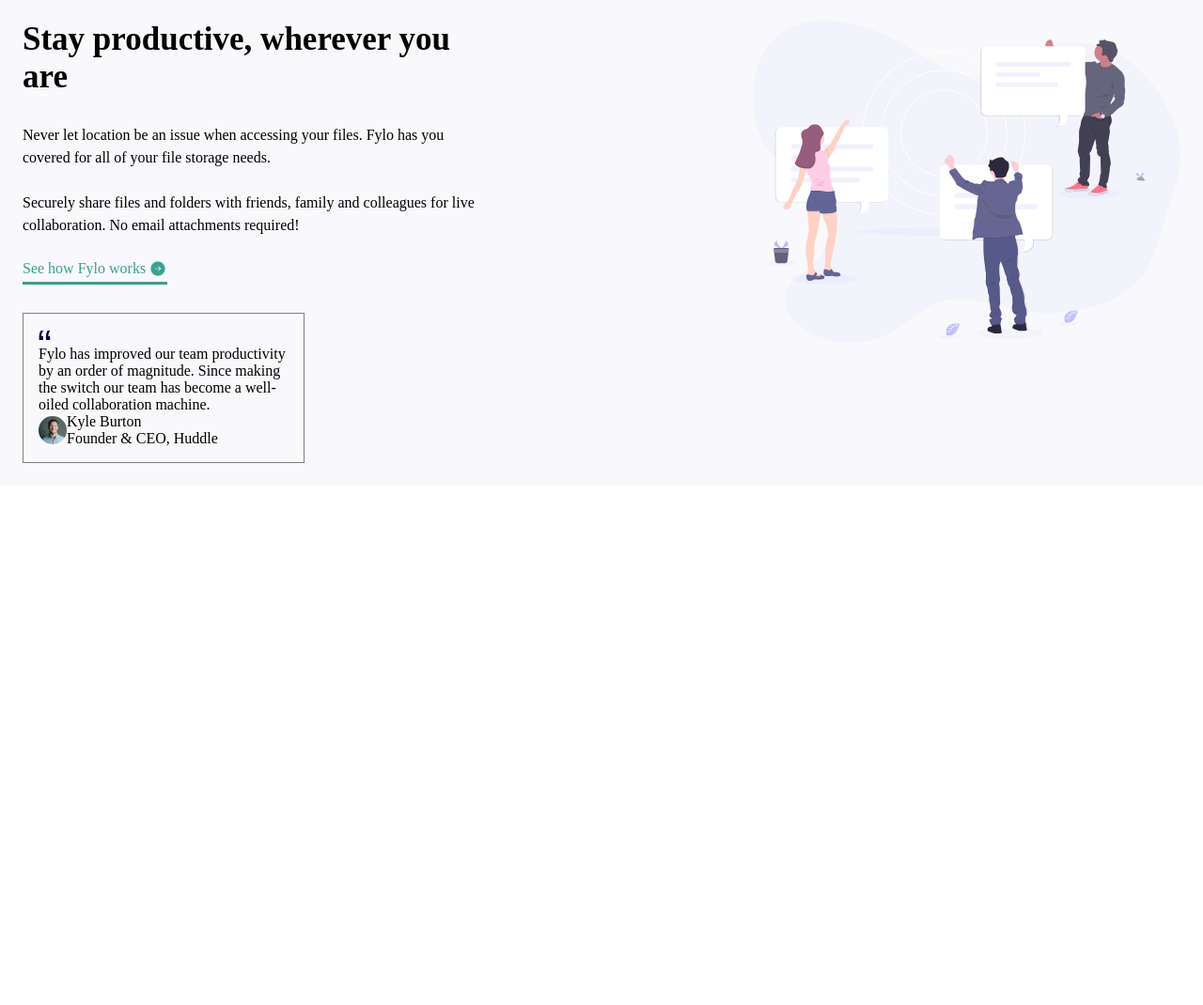
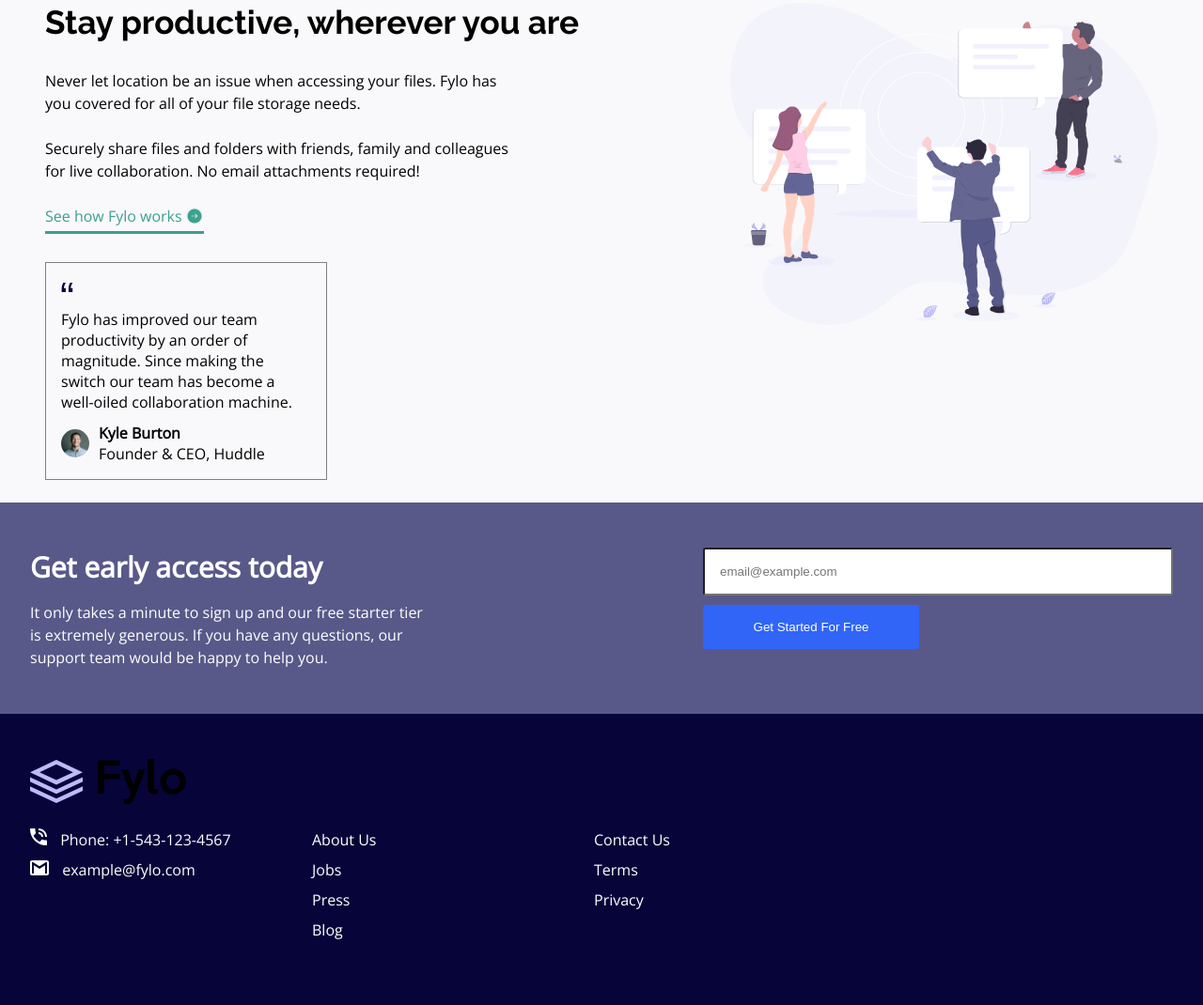
Before and after one commit to cyberdiego33/landing-page-with-two-column, a plain HTML site: page index.html in a window 1280 px wide. Shown: the part 750-1820 px from the top of the page at 94% size. Before the commit the page ends 1267 px from the top, so only its background shows below. Drawn offline with Linux system fonts and the light colour scheme.

Commit message:
updating code

```diff
--- a/index.html
+++ b/index.html
@@ -27,7 +27,7 @@
         </nav>
       </div>
 
-      <div class="first-col">
+      <div class="first-col padding-col">
         <div class="files-img"><img src="images/illustration-1.svg" alt="files illustration-1"></div>
         <div class="all-files">
           <p class="large-txt">All your files in one secure location, accessible anywhere.</p>
@@ -44,7 +44,7 @@
       </div>
 
       <div class="second-col">
-        <div class="second-div">
+        <div class="second-div padding-col">
           <div class="people-img"><img src="images/illustration-2.svg" alt="files illustration-2"></div>
           <div class="stay-productive">
             <p class="large-txt">Stay productive, wherever you are</p>
@@ -60,7 +60,7 @@
 
             <div class="box-comment">
               <img src="images/icon-quotes.svg" alt="icon-quotes svg">
-              <p>
+              <p class="middle-comment">
                 Fylo has improved our team productivity by an order of magnitude. Since
                 making the switch our team has become a well-oiled collaboration machine.
               </p>
@@ -76,74 +76,54 @@
         </div>
       </div>
 
+      <div class="get-access">
+        <div class="get-text">
+          <p class="medium-txt">Get early access today</p>
+          <p class="small-txt">
+            It only takes a minute to sign up and our free starter tier is extremely generous.
+            If you have any questions, our support team would be happy to help you.
+          </p>
+        </div>
+        <div class="get-input">
+          <input type="text" placeholder="email@example.com" class="second-form">
+          <div class="get-button"><button class="second-form">Get Started For Free</button></div>
+
+        </div>
+      </div>
 
     </div>
 
   </main>
 
+  <footer>
 
+    <div class="footer-logo"><img src="images/logo.svg" alt="footer logo"></div>
 
+    <div class="footer-flex">
 
+      <div class="address break-line ">
+        <img src="images/icon-phone.svg" alt="phone svg">
+        Phone: +1-543-123-4567<br>
+        <img src="images/icon-email.svg" alt="email svg">
+        example@fylo.com
+      </div>
 
+      <div class="about-us break-line ">
+          About Us <br>
+          Jobs <br>
+          Press <br>
+          Blog <br>
+      </div>
 
+      <div class="contact-us break-line ">
+        Contact Us <br>
+        Terms <br>
+        Privacy <br>
+      </div>
 
+    </div>
 
-
-
-
-
-
-
-
-
-
-
-
-
-
-
-
-
-
-
-
-
-
-
-
-
-
-
-
-
-
-  <!--
-
-
-
-
-
-
-
-
-  Get early access today
-
-  It only takes a minute to sign up and our free starter tier is extremely generous.
-  If you have any questions, our support team would be happy to help you.
-
-  Get Started For Free
-
-  Phone: +1-543-123-4567
-  example@fylo.com
-
-  About Us
-  Jobs
-  Press
-  Blog
-
-  Contact Us
-  Terms
-  Privacy -->
+  </footer>
 
 
 
--- a/styles.css
+++ b/styles.css
@@ -16,6 +16,45 @@
     --Light-Grayish-Background: hsl(240, 17%, 98%);
 }
 
+
+/* open-sans-regular - latin */
+@font-face {
+    font-display: swap; /* Check https://developer.mozilla.org/en-US/docs/Web/CSS/@font-face/font-display for other options. */
+    font-family: 'Open Sans';
+    font-style: normal;
+    font-weight: 400;
+    src: url('fonts/open-sans-v40-latin-regular.woff2') format('woff2'); /* Chrome 36+, Opera 23+, Firefox 39+, Safari 12+, iOS 10+ */
+  }
+/* raleway-regular - latin */
+@font-face {
+    font-display: swap; /* Check https://developer.mozilla.org/en-US/docs/Web/CSS/@font-face/font-display for other options. */
+    font-family: 'Raleway';
+    font-style: normal;
+    font-weight: 400;
+    src: url('fonts/raleway-v34-latin-regular.woff2') format('woff2'); /* Chrome 36+, Opera 23+, Firefox 39+, Safari 12+, iOS 10+ */
+  }
+
+  /* raleway-700 - latin */
+  @font-face {
+    font-display: swap; /* Check https://developer.mozilla.org/en-US/docs/Web/CSS/@font-face/font-display for other options. */
+    font-family: 'Raleway';
+    font-style: normal;
+    font-weight: 700;
+    src: url('fonts/raleway-v34-latin-700.woff2') format('woff2'); /* Chrome 36+, Opera 23+, Firefox 39+, Safari 12+, iOS 10+ */
+  }
+
+.rail-way-large {
+    font-family: 'Raleway', sans-serif;
+    font-weight: 700;
+}
+.rail-way-regular {
+    font-family: 'Raleway', sans-serif;
+    font-weight: 400;
+}
+.opensans {
+    font-family: 'Open Sans';
+}
+
 * {
     margin: 0;
     padding: 0;
@@ -25,6 +64,7 @@
 html,
 body {
     overflow-x: hidden;
+    font-family: 'Open Sans', sans-serif;
 }
 
 .container {
@@ -60,8 +100,7 @@ nav li {
     margin-bottom: 100px;
 }
 
-.first-col,
-.second-div {
+.padding-col {
     padding: 1.5rem;
 }
 
@@ -82,6 +121,7 @@ nav li {
 }
 
 .large-txt {
+    font-family: 'Raleway';
     font-size: 35px;
     font-weight: 700;
     margin-bottom: 30px;
@@ -121,6 +161,7 @@ nav li {
 .second-div {
     background-color: var(--Light-Grayish-Background);
     padding-top: 50px;
+    padding-bottom: 100px;
 }
 
 .stay-productive {
@@ -160,6 +201,10 @@ nav li {
     margin: 0 auto;
 }
 
+.middle-comment {
+    margin: .7rem 0;
+}
+
 .profile {
     display: flex;
     align-items: center;
@@ -170,12 +215,67 @@ nav li {
     object-position: center;
     object-fit: contain;
     border-radius: 500px;
+    margin-right: 10px;
+}
+.profile-details p {
+    font-weight: 700;
 }
 
+.get-access {
+    text-align: center;
+    background-color: var(--Desaturated-Blue);
+    padding: 3rem 2rem;
+    color: #fff;
+}
+.get-text {
+    margin: 0 auto;
+    margin-bottom: 1rem;
+    max-width: 419px;
+}
+.get-text .medium-txt {
+    font-size: 20px;
+    font-weight: 700;
+    margin-bottom: 1rem;
+}
+
+.second-form {
+    width: 230px;
+    padding: .5rem;
+    margin-bottom: 10px;
+    border-radius: 3px;
+}
+.get-input button {
+    color: #fff;
+    background-color: var(--Bright-Blue);
+    border: none;
+}
+
+
+
+.break-line {
+    line-height: 2rem;
+    margin: 1rem 0;
+    width: 300px;
+}
+
+footer {
+    padding: 3rem 2rem;
+    color: #fff;
+    background-color: var(--Very-Dark-Blue);
+}
+.footer-logo img {
+    fill: #fff;
+}
+.address img {
+    margin-right: 10px;
+}
 
 @media (min-width: 700px) {
     .second-col {
         background: url(images/bg-curve-desktop.svg) no-repeat top/100% 100px;
+    }
+    .footer-flex {
+        display: flex;
     }
 }
 
@@ -194,11 +294,14 @@ nav li {
         text-align: left;
     }
     .files-img,
-    .all-files,
-    .stay-productive,
     .people-img {
         margin: 0;
         width: 46%;
+    }
+    .all-files,
+    .stay-productive {
+        max-width: 50%;
+        margin: 0;
     }
     .all-files .small-txt {
         max-width: 570px;
@@ -215,7 +318,7 @@ nav li {
         width: 250px;
         margin: 0 10px;
     }
-    .large-txt {
+    .all-files .large-txt {
         font-size: 45px;
     }
     .stay-productive .large-txt {
@@ -231,4 +334,27 @@ nav li {
     .box-comment {
         margin: 0;
     }
+    .get-access {
+        display: flex;
+        justify-content: space-between;
+    }
+    .get-text {
+        text-align: left;
+        margin: 0;
+    }
+    .get-text .medium-txt {
+        font-size: 30px;
+    }
+    .second-form {
+        padding: 1rem;
+    }
+    .get-input input {
+        width: 500px;
+    }
+    .get-button {
+        display: flex;
+    }
+    .padding-col {
+        padding: 1.5rem 3rem;
+    }
 }
```
Also changed, not shown: fonts/open-sans-v40-latin-regular.woff2 (added), fonts/raleway-v34-latin-700.woff2 (added), fonts/raleway-v34-latin-regular.woff2 (added).
